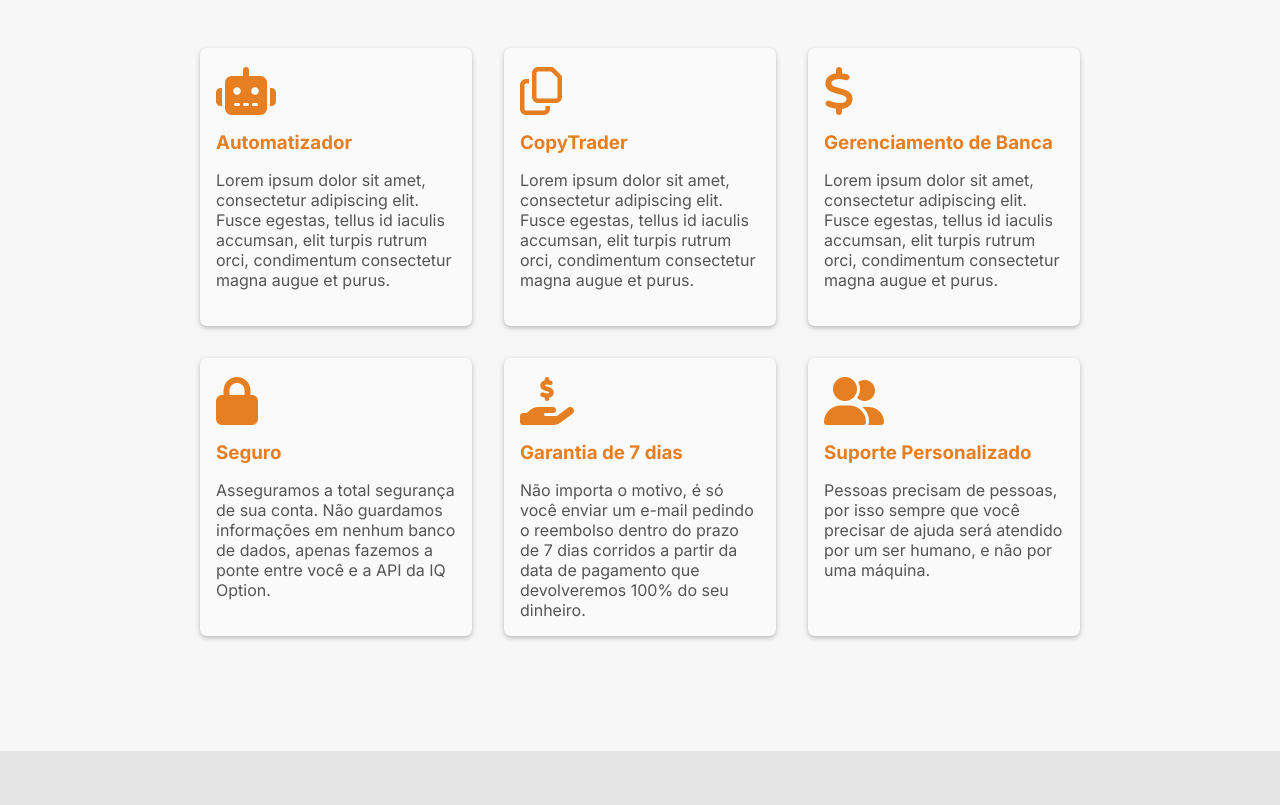
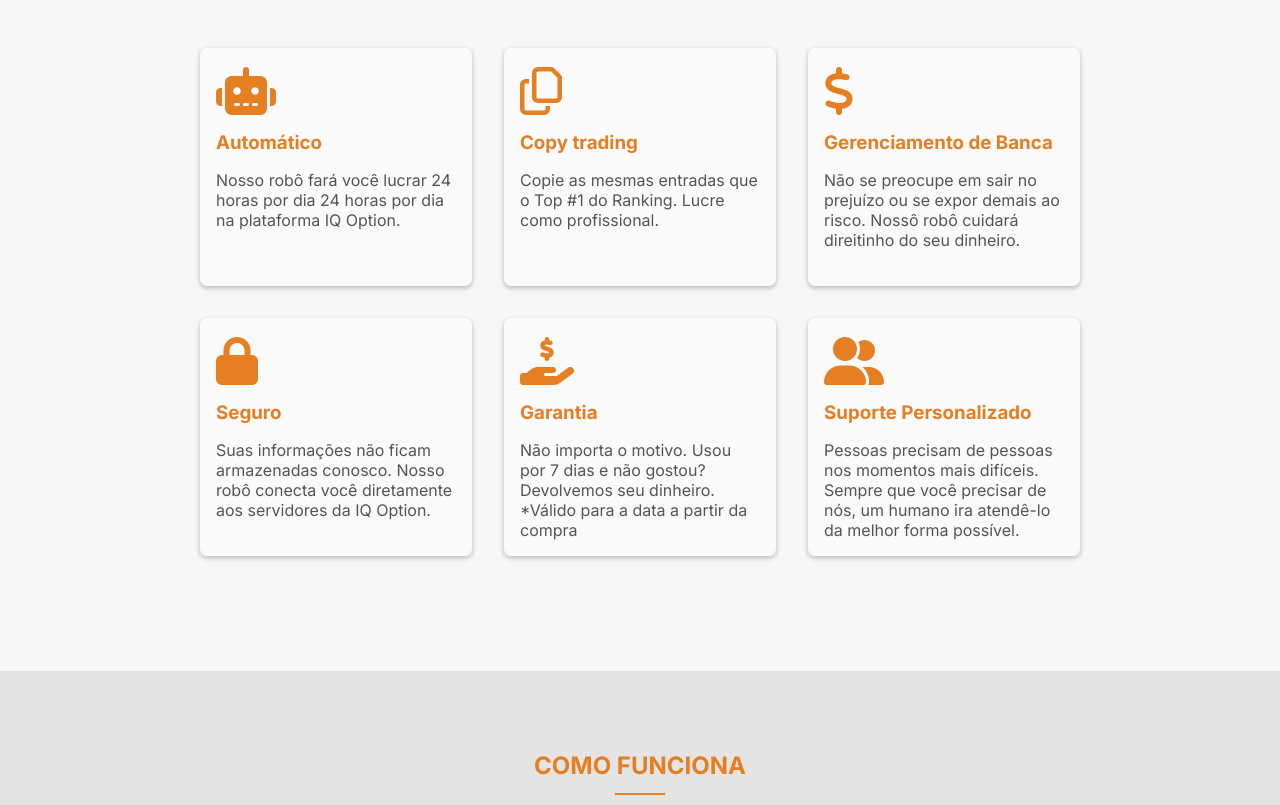
Before and after one commit to irangarcia/logrobot-landing-page, a plain HTML site: page index.html in a window 1280 px wide. Shown: the part 840-1645 px from the top of the page. Drawn offline with nearby package versions, Linux system fonts and the light colour scheme.

Commit message:
Updating Soluções

```diff
--- a/index.html
+++ b/index.html
@@ -67,33 +67,33 @@
 				<div class="columns">
 					<div data-aos="fade-up"  data-aos-duration="1500" class="cards">
 						<i class="fas fa-robot fa-3x"></i>
-						<h2>Automatizador</h2>
-						<p>Lorem ipsum dolor sit amet, consectetur adipiscing elit. Fusce egestas, tellus id iaculis accumsan, elit turpis rutrum orci, condimentum consectetur magna augue et purus.</p>
+						<h2>Automático</h2>
+						<p>Nosso robô fará você lucrar 24 horas por dia 24 horas por dia na plataforma IQ Option.</p>
 					</div>
 					<div data-aos="fade-up"  data-aos-duration="1500" class="cards">
 						<i class="fa fa-files-o fa-3x"></i>
-						<h2>CopyTrader</h2>
-						<p>Lorem ipsum dolor sit amet, consectetur adipiscing elit. Fusce egestas, tellus id iaculis accumsan, elit turpis rutrum orci, condimentum consectetur magna augue et purus.</p>
+						<h2>Copy trading</h2>
+						<p>Copie as mesmas entradas que o Top #1 do Ranking. Lucre como profissional.</p>
 					</div>
 					<div data-aos="fade-up"  data-aos-duration="1500" class="cards">
 						<i class="fas fa-dollar-sign fa-3x"></i>
 						<h2>Gerenciamento de Banca</h2>
-						<p>Lorem ipsum dolor sit amet, consectetur adipiscing elit. Fusce egestas, tellus id iaculis accumsan, elit turpis rutrum orci, condimentum consectetur magna augue et purus.</p>
+						<p>Não se preocupe em sair no prejuízo ou se expor demais ao risco. Nossô robô cuidará direitinho do seu dinheiro.</p>
 					</div>
 					<div data-aos="fade-right" data-aos-duration="1500"  class="cards">
 						<i class="fa fa-lock fa-3x"></i>
 						<h2>Seguro</h2>
-						<p>Asseguramos a total segurança de sua conta. Não guardamos informações em nenhum banco de dados, apenas fazemos a ponte entre você e a API da IQ Option.</p>
+						<p>Suas informações não ficam armazenadas conosco. Nosso robô conecta você diretamente aos servidores da IQ Option.</p>
 					</div>
 					<div data-aos="fade-left" data-aos-duration="1500"  class="cards">
 						<i class="fas fa-hand-holding-usd fa-3x"></i>
-						<h2>Garantia de 7 dias</h2>
-						<p>Não importa o motivo, é só você enviar um e-mail pedindo o reembolso dentro do prazo de 7 dias corridos a partir da data de pagamento que devolveremos 100% do seu dinheiro.</p>
+						<h2>Garantia </h2>
+						<p>Não importa o motivo. Usou por 7 dias e não gostou? Devolvemos seu dinheiro. *Válido para a data a partir da compra</p>
 					</div>
 					<div data-aos="zoom-in" data-aos-duration="1500" class="cards">
 						<i class="fas fa-user-friends fa-3x"></i>
 						<h2>Suporte Personalizado</h2>
-						<p>Pessoas precisam de pessoas, por isso sempre que você precisar de ajuda será atendido por um ser humano, e não por uma máquina.</p>
+						<p>Pessoas precisam de pessoas nos momentos mais difíceis. Sempre que você precisar de nós, um humano ira atendê-lo da melhor forma possível.</p>
 					</div>
 				</div>
 			</section>
```
